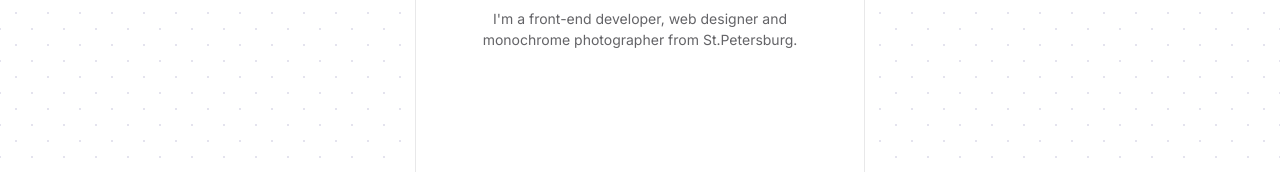
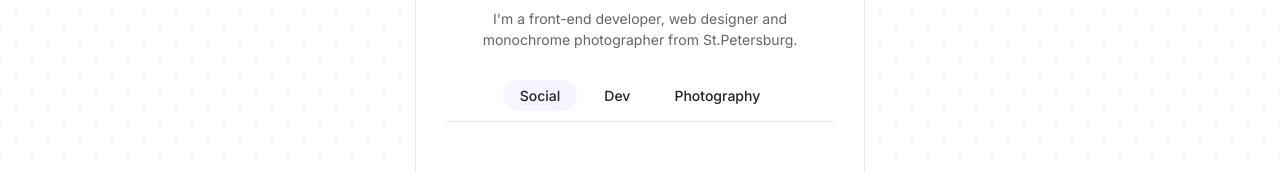
Before and after one commit to everwaveme/fs-cv-w, a website built with webpack: page public/index.html in a window 1280 px wide. Shown: the part 227-399 px from the top of the page. Built offline with nearby package versions, Linux system fonts and the light colour scheme.

Commit message:
finished data-tabs

```diff
--- a/public/index.html
+++ b/public/index.html
@@ -25,6 +25,15 @@
         </div>
 
         <div class="data-tabs">
+          <button class="data-tabs-social active">
+            Social
+          </button>
+          <button class="data-tabs-dev">
+            Dev
+          </button>
+          <button class="data-tabs-photography">
+            Photography
+          </button>
 
         </div>
       </div>
--- a/src/scss/blocks/_data.scss
+++ b/src/scss/blocks/_data.scss
@@ -1,4 +1,5 @@
-.data-wrap{
+.data-wrap {
+  // display: flex;
   margin: 0 auto;
   width: 100%;
   max-width: 450px;
@@ -42,3 +43,32 @@
   text-align: center;
   opacity: .7;
 }
+
+.data-tabs {
+  display: flex;
+  justify-content: center;
+  align-items: center;
+  margin: 0 30px;
+  padding: 10px;
+  border-bottom: 1px solid rgba($color-dark, .1);
+}
+
+.data-tabs-social,
+.data-tabs-dev,
+.data-tabs-photography {
+  display: inline-block;
+  margin: 0 5px;
+  padding: 7px 17px;
+  font-family: $font;
+  font-size: 14px;
+  font-weight: 500;
+  color: $color-dark;
+  background-color: transparent;
+  border: none;
+  border-radius: 50px;
+  cursor: pointer;
+}
+
+.data-tabs-social.active {
+  background: linear-gradient(90deg, rgba(197, 151, 255, .1) 0%, rgba(164, 130, 255, .1) 100%);
+}
```
